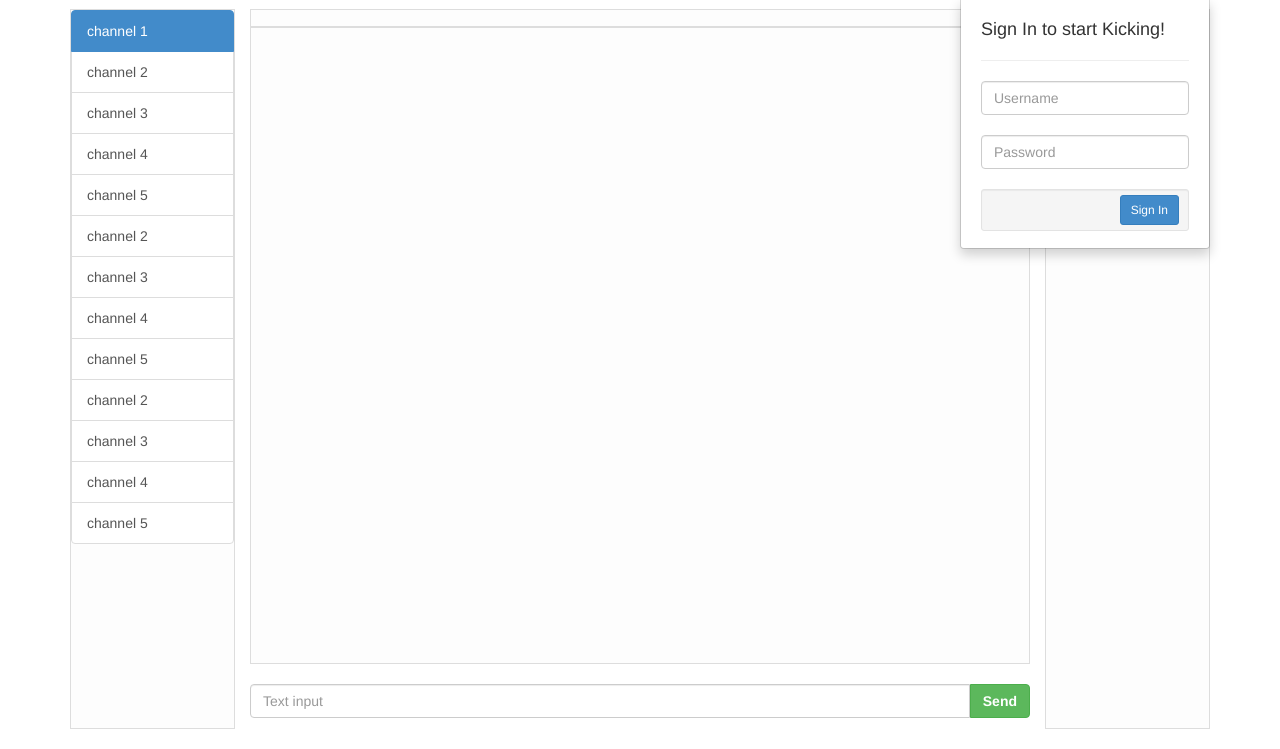
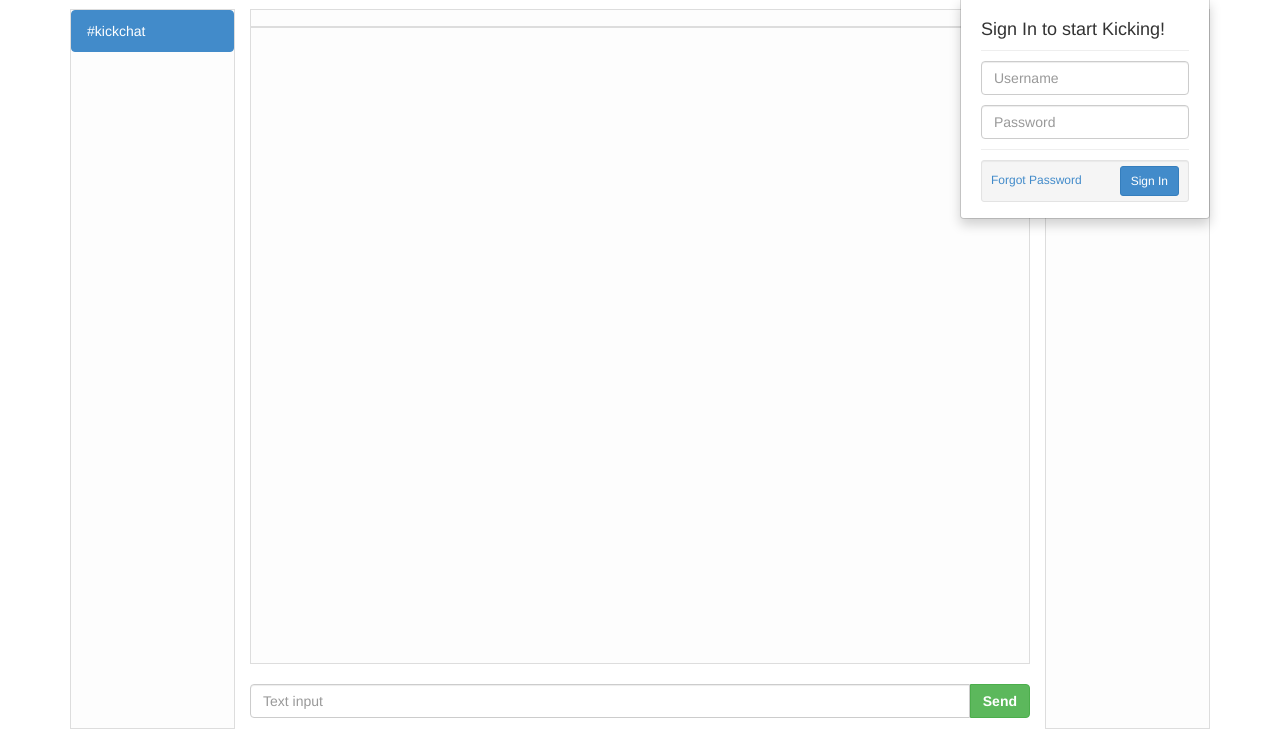
Before and after one commit to desouradeep/kickchat, a Django app: template templates/chat/chat.html in a window 1280 px wide, after a click on "Sign In". Shown: the part 51-800 px from the top of the page. Run offline with Django 3.2, Linux system fonts and the light colour scheme; the template is opened without the code that fills it, so the values that code supplies are empty.

Commit message:
Minor changes in UI

```diff
--- a/chat/views.py
+++ b/chat/views.py
@@ -21,6 +21,7 @@ def index(request):
                       message=request.POST['msg']
               )
         msg.save()
+        return redirect('/chat')
 
     messages = message.objects.all()
     online_users = CustomUser.objects.filter(is_online=True)
--- a/profiles/views.py
+++ b/profiles/views.py
@@ -55,7 +55,7 @@ def register(request):
     if request.user.is_authenticated():
         return redirect('/profile/')
     if request.method == 'POST':
-        if request.POST['commit'] == 'Login':
+        if request.POST['commit'] == 'Sign In':
             if login_user(request) == True:
                 return redirect('/profile/')
             else:
--- a/templates/base.html
+++ b/templates/base.html
@@ -19,6 +19,7 @@
       $(window).resize(function() {
           $('#chat-page').height($(window).height()-80)
       })
+      $('#chat-messages').scrollTop(99999999999)
   })
 
   </script>
@@ -49,15 +50,18 @@
             <li class="divider-vertical"></li>
             <li class="dropdown">
                 <a class="dropdown-toggle" href='#' data-toggle="dropdown">Sign In <strong class="caret"></strong></a>
-                <div class="dropdown-menu" style='height:250px;width:250px;'>
+                <div class="dropdown-menu" style='height:220px;width:250px;'>
                     <div style="padding-left:20px;padding-right:20px;padding-top:5px;">
-                        <h4>Sign In to start Kicking!</h4><hr>
+                        <h4>Sign In to start Kicking!</h4>
+                        <hr style='margin:10px 0px;'>
                         <form method="POST" accept-charset="UTF-8">{% csrf_token %}
-                            <input class='form-control' id="user_username" type="text" name="username" size=25 placeholder='Username'>
-                            <br>
-                            <input class='form-control' id="user_password" type="password" name="password" size=25 placeholder="Password" >
-                            <br>
+                            <div style='padding-top:0px;padding-bottom:10px;'>
+                            <input class='form-control' id="user_username" type="text" name="username" placeholder='Username'>
+                            </div>
+                            <input class='form-control' id="user_password" type="password" name="password" placeholder="Password" >
+                            <hr style='margin:10px 0px;'>
                             <div class="well well-sm" style='padding-top:5px;padding-bottom:35px;' >
+                                <a href='#' style='font-size:12px;position:absolute;bottom:29px;'>Forgot Password</a>
                                 <input class="btn btn-primary btn-sm pull-right" type="submit" name="commit" value="Sign In" >
                             </div>
                         </form>
--- a/templates/chat/chat.html
+++ b/templates/chat/chat.html
@@ -12,19 +12,7 @@ $(document).ready(function(){
 
         <div class='col-xs-2' style='height:100%;'>
             <div class="list-group chat-messages">
-                <a href="#" class="list-group-item active">channel 1</a>
-                <a href="#" class="list-group-item">channel 2</a>
-                <a href="#" class="list-group-item">channel 3</a>
-                <a href="#" class="list-group-item">channel 4</a>
-                <a href="#" class="list-group-item">channel 5</a>
-                <a href="#" class="list-group-item">channel 2</a>
-                <a href="#" class="list-group-item">channel 3</a>
-                <a href="#" class="list-group-item">channel 4</a>
-                <a href="#" class="list-group-item">channel 5</a>
-                <a href="#" class="list-group-item">channel 2</a>
-                <a href="#" class="list-group-item">channel 3</a>
-                <a href="#" class="list-group-item">channel 4</a>
-                <a href="#" class="list-group-item">channel 5</a>
+                <a href="#" class="list-group-item active">#kickchat</a>
             </div>
         </div>
 
@@ -61,7 +49,7 @@ $(document).ready(function(){
             <br>
             <form method="POST" accept-charset="UTF-8">{% csrf_token %}
                 <div class="input-group">
-                    <input type="text" class="form-control" name='msg' placeholder="Text input">
+                    <input type="text" class="form-control" autofocus name='msg' placeholder="Text input">
                     <span class="input-group-btn">
                         <button class="btn btn-success" type="submit"><b>Send</b></button>
                     </span>
```
Also changed, not shown: search/views.py (+5 -3 lines).
